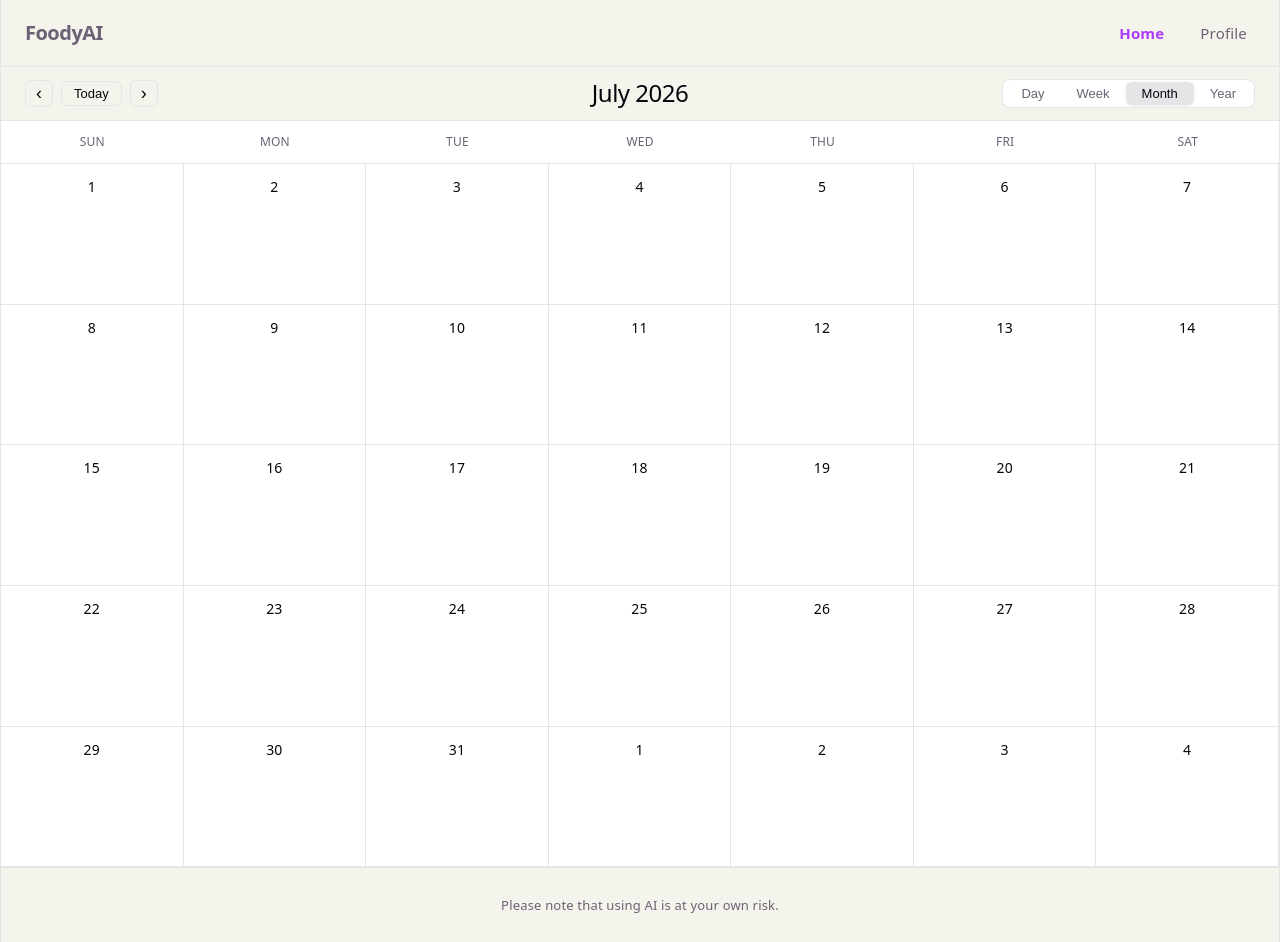
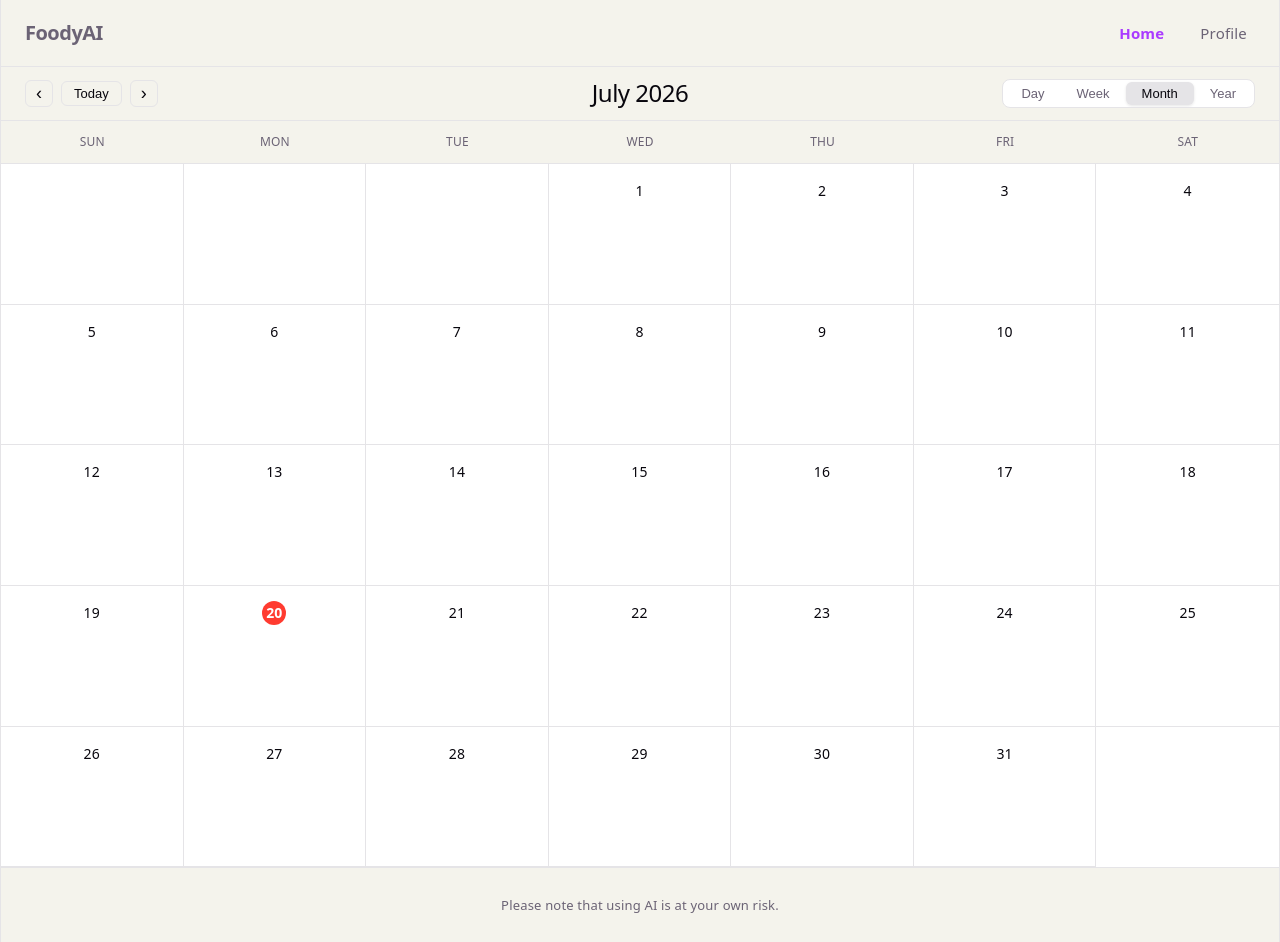
Before and after one commit to David-Beninson/FoodyAiHackathon, a React app in the folder frontend/: page / in a window 1280 px wide. Both pictures are taken after a click on the button "Month". Built offline with nearby package versions, Linux system fonts and the light colour scheme; the HTML template or start-up script is replaced by a standard one.

Commit message:
fixed ui

```diff
--- a/frontend/src/pages/Home/HomePage.css
+++ b/frontend/src/pages/Home/HomePage.css
@@ -1,4 +1,4 @@
-/* Container & Toolbar */
+/* Container & Toolbar Master Styles */
 .apple-calendar-container {
   display: flex;
   flex-direction: column;
@@ -7,7 +7,7 @@
   background-color: var(--bg);
   color: var(--text-h);
   font-family: system-ui, -apple-system, BlinkMacSystemFont, 'Segoe UI', Roboto, sans-serif;
-  direction: ltr; /* Ensure LTR for English */
+  direction: ltr;
 }
 
 .calendar-toolbar {
@@ -40,7 +40,7 @@
   letter-spacing: -0.5px;
 }
 
-/* Apple-style Segment Control */
+/* Segmented State Controller */
 .segment-control {
   display: flex;
   background: var(--bg);
@@ -67,7 +67,7 @@
   box-shadow: 0 1px 3px rgba(0,0,0,0.1);
 }
 
-/* Nav Buttons */
+/* Toolbar Control Buttons */
 .nav-arrows {
   display: flex;
   gap: 8px;
@@ -80,6 +80,11 @@
   color: var(--text-h);
   border-radius: 6px;
   cursor: pointer;
+  transition: background-color 0.2s ease;
+}
+
+.icon-btn:hover, .today-btn:hover {
+  background-color: var(--code-bg);
 }
 
 .icon-btn {
@@ -99,7 +104,12 @@
   flex-direction: column;
 }
 
-/* -------------------- Week View -------------------- */
+/* Global Interactive Element Indicators */
+.clickable {
+  cursor: pointer;
+}
+
+/* -------------------- Week View Layout -------------------- */
 .apple-week-view {
   display: flex;
   flex-direction: column;
@@ -113,7 +123,7 @@
 }
 
 .time-axis-spacer {
-  width: 60px;
+  width: 80px;
   flex-shrink: 0;
 }
 
@@ -123,6 +133,13 @@
   flex-direction: column;
   align-items: center;
   gap: 4px;
+  padding: 4px 0;
+  border-radius: 8px;
+  transition: background-color 0.2s ease;
+}
+
+.day-header-cell:hover {
+  background-color: var(--code-bg);
 }
 
 .day-name {
@@ -144,7 +161,7 @@
 }
 
 .active-day {
-  background-color: #ff3b30; /* Apple Red */
+  background-color: #ff3b30;
   color: white;
   font-weight: 600;
 }
@@ -156,7 +173,7 @@
 }
 
 .time-axis {
-  width: 60px;
+  width: 80px;
   flex-shrink: 0;
   display: flex;
   flex-direction: column;
@@ -167,9 +184,10 @@
   flex: 1;
   display: flex;
   justify-content: center;
-  padding-top: 10px;
-  font-size: 12px;
+  padding-top: 20px;
+  font-size: 13px;
   color: var(--text);
+  font-weight: 500;
 }
 
 .days-columns {
@@ -194,11 +212,11 @@
   position: relative;
 }
 
-.meal-cell:last-child {
+.day-column .meal-cell:last-child {
   border-bottom: none;
 }
 
-/* -------------------- Month View Skeleton -------------------- */
+/* -------------------- Month View Layout -------------------- */
 .apple-month-view {
   display: flex;
   flex-direction: column;
@@ -209,6 +227,7 @@
   display: flex;
   border-bottom: 1px solid var(--border);
   padding: 8px 0;
+  background-color: var(--code-bg);
 }
 
 .month-day-name {
@@ -217,6 +236,7 @@
   font-size: 12px;
   color: var(--text);
   text-transform: uppercase;
+  font-weight: 500;
 }
 
 .month-grid {
@@ -229,15 +249,36 @@
 .month-cell {
   border-right: 1px solid var(--border);
   border-bottom: 1px solid var(--border);
-  padding: 8px;
+  padding: 12px;
+  transition: background-color 0.2s ease;
+}
+
+.month-cell.clickable:hover {
+  background-color: var(--code-bg);
+}
+
+.month-cell:nth-child(7n) {
+  border-right: none;
 }
 
 .month-date-number {
   font-size: 14px;
   font-weight: 500;
+  display: inline-flex;
+  width: 24px;
+  height: 24px;
+  align-items: center;
+  justify-content: center;
+  border-radius: 50%;
 }
 
-/* -------------------- Year View (Apple Style) -------------------- */
+.active-day-inline {
+  background-color: #ff3b30;
+  color: white;
+  font-weight: 600;
+}
+
+/* -------------------- Year View Layout -------------------- */
 .apple-year-view {
   display: grid;
   grid-template-columns: repeat(4, 1fr);
@@ -254,7 +295,7 @@
 .year-month-title {
   font-size: 16px;
   color: #ff3b30;
-  margin: 0 0 12px 8px;
+  margin: 0 0 12px 4px;
   font-weight: 500;
 }
 
@@ -284,6 +325,12 @@
   font-size: 12px;
   color: var(--text-h);
   height: 24px;
+  border-radius: 4px;
+  transition: background-color 0.2s ease;
+}
+
+.mini-day.clickable:hover {
+  background-color: var(--border);
 }
 
 .mini-active-day {
@@ -298,12 +345,12 @@
   font-weight: 600;
 }
 
-/* -------------------- Day View Skeleton -------------------- */
+/* -------------------- Single Day View Layout -------------------- */
 .apple-day-view {
   display: flex;
   flex-direction: column;
   height: 100%;
-  padding: 24px;
+  padding: 32px;
 }
 
 .day-header-single {
@@ -317,17 +364,29 @@
   flex: 1;
   display: flex;
   flex-direction: column;
+  border: 1px solid var(--border);
+  border-radius: 12px;
+  overflow: hidden;
 }
 
 .day-meal-row {
   flex: 1;
   display: flex;
-  border-top: 1px solid var(--border);
+  border-bottom: 1px solid var(--border);
+}
+
+.day-meal-row:last-child {
+  border-bottom: none;
 }
 
 .day-meal-row .time-label {
-  width: 100px;
-  text-align: left;
-  padding: 16px;
+  width: 120px;
+  display: flex;
+  align-items: center;
+  justify-content: center;
+  background-color: var(--code-bg);
   border-right: 1px solid var(--border);
+  font-size: 14px;
+  font-weight: 500;
+  color: var(--text);
 }
--- a/frontend/src/pages/Home/HomePage.jsx
+++ b/frontend/src/pages/Home/HomePage.jsx
@@ -5,7 +5,7 @@ import './HomePage.css';
 export default function HomePage() {
   const dispatch = useDispatch();
 
-  // Fetch state from Redux store
+  // Fetch state variables from Redux store
   const viewMode = useSelector((state) => state.calendar.viewMode);
   const currentDateString = useSelector((state) => state.calendar.currentDate);
 
@@ -13,7 +13,7 @@ export default function HomePage() {
   const currentDate = new Date(currentDateString);
   const today = new Date();
 
-  // Arrays for views (English UI)
+  // Calendar UI Constants (English UI)
   const daysOfWeek = ['Sun', 'Mon', 'Tue', 'Wed', 'Thu', 'Fri', 'Sat'];
   const mealSections = ['Breakfast', 'Lunch', 'Dinner'];
   const months = [
@@ -21,13 +21,25 @@ export default function HomePage() {
     'July', 'August', 'September', 'October', 'November', 'December'
   ];
 
-  // Basic navigation functions
+  // Internal Navigation Handlers
   const handlePrev = () => {
-    // Example: dispatch(setCurrentDate(newDate.toISOString()))
+    const newDate = new Date(currentDate);
+    if (viewMode === 'day') newDate.setDate(currentDate.getDate() - 1);
+    else if (viewMode === 'week') newDate.setDate(currentDate.getDate() - 7);
+    else if (viewMode === 'month') newDate.setMonth(currentDate.getMonth() - 1);
+    else if (viewMode === 'year') newDate.setFullYear(currentDate.getFullYear() - 1);
+
+    dispatch(setCurrentDate(newDate.toISOString()));
   };
 
   const handleNext = () => {
-    // Example: dispatch(setCurrentDate(newDate.toISOString()))
+    const newDate = new Date(currentDate);
+    if (viewMode === 'day') newDate.setDate(currentDate.getDate() + 1);
+    else if (viewMode === 'week') newDate.setDate(currentDate.getDate() + 7);
+    else if (viewMode === 'month') newDate.setMonth(currentDate.getMonth() + 1);
+    else if (viewMode === 'year') newDate.setFullYear(currentDate.getFullYear() + 1);
+
+    dispatch(setCurrentDate(newDate.toISOString()));
   };
 
   const handleToday = () => {
@@ -38,22 +50,47 @@ export default function HomePage() {
     dispatch(setViewMode(mode));
   };
 
-  // --- Internal View Components ---
+  // Centralized click handler: Sets the clicked date and switches to single Day view
+  const handleDayClick = (targetDate) => {
+    dispatch(setCurrentDate(targetDate.toISOString()));
+    dispatch(setViewMode('day'));
+  };
 
-  // 1. Week View (7 days, 3 meals per day)
-  const renderWeekView = () => (
+  // Helper to format the full detailed header date for Day View
+  const getDetailedDayString = () => {
+    const weekdayLong = currentDate.toLocaleDateString('en-US', { weekday: 'long' });
+    return `${weekdayLong}, ${months[currentDate.getMonth()]} ${currentDate.getDate()}, ${currentDate.getFullYear()}`;
+  };
+
+  // --- View Renderers ---
+
+  // 1. Week View (7 columns, header cells are clickable)
+  const renderWeekView = () => {
+    const startOfWeek = new Date(currentDate);
+    startOfWeek.setDate(currentDate.getDate() - currentDate.getDay());
+
+    return (
       <div className="apple-week-view">
         <div className="week-header">
           <div className="time-axis-spacer"></div>
-        {daysOfWeek.map((day, idx) => (
-          <div key={idx} className="day-header-cell">
+          {daysOfWeek.map((day, idx) => {
+            const dayDate = new Date(startOfWeek);
+            dayDate.setDate(startOfWeek.getDate() + idx);
+            const isSelectedDay = dayDate.getDate() === currentDate.getDate() && dayDate.getMonth() === currentDate.getMonth();
+
+            return (
+              <div
+                key={idx}
+                className="day-header-cell clickable"
+                onClick={() => handleDayClick(dayDate)}
+              >
                 <span className="day-name">{day}</span>
-            <span className={`day-number ${idx === currentDate.getDay() ? 'active-day' : ''}`}>
-              {/* Mock dates for the current week */}
-              {currentDate.getDate() - currentDate.getDay() + idx}
+                <span className={`day-number ${isSelectedDay ? 'active-day' : ''}`}>
+                  {dayDate.getDate()}
                 </span>
               </div>
-        ))}
+            );
+          })}
         </div>
         <div className="week-grid">
           <div className="time-axis">
@@ -66,7 +103,7 @@ export default function HomePage() {
               <div key={dayIdx} className="day-column">
                 {mealSections.map((_, secIdx) => (
                   <div key={secIdx} className="meal-cell">
-                  {/* Meal card component will be injected here */}
+                    {/* Meal cards go here */}
                   </div>
                 ))}
               </div>
@@ -75,9 +112,39 @@ export default function HomePage() {
         </div>
       </div>
     );
+  };
 
-  // 2. Month View (Skeleton grid for 35 days)
-  const renderMonthView = () => (
+  // 2. Month View (Full month grid with calculated real days, all cells clickable)
+  const renderMonthView = () => {
+    const year = currentDate.getFullYear();
+    const monthIndex = currentDate.getMonth();
+
+    const daysInMonth = new Date(year, monthIndex + 1, 0).getDate();
+    const firstDayOfWeek = new Date(year, monthIndex, 1).getDay();
+
+    const blanks = Array.from({ length: firstDayOfWeek }).map((_, i) => (
+      <div key={`blank-${i}`} className="month-cell empty"></div>
+    ));
+
+    const days = Array.from({ length: daysInMonth }).map((_, i) => {
+      const dayNum = i + 1;
+      const dayDate = new Date(year, monthIndex, dayNum);
+      const isSelectedDay = dayNum === currentDate.getDate();
+
+      return (
+        <div
+          key={`month-day-${dayNum}`}
+          className="month-cell clickable"
+          onClick={() => handleDayClick(dayDate)}
+        >
+          <span className={`month-date-number ${isSelectedDay ? 'active-day-inline' : ''}`}>
+            {dayNum}
+          </span>
+        </div>
+      );
+    });
+
+    return (
       <div className="apple-month-view">
         <div className="month-header">
           {daysOfWeek.map((day) => (
@@ -85,17 +152,14 @@ export default function HomePage() {
           ))}
         </div>
         <div className="month-grid">
-        {/* Creating 35 cells to simulate a 5-week calendar month */}
-        {Array.from({ length: 35 }).map((_, idx) => (
-          <div key={idx} className="month-cell">
-            <span className="month-date-number">{(idx % 31) + 1}</span>
-          </div>
-        ))}
+          {blanks}
+          {days}
         </div>
       </div>
     );
+  };
 
-  // 3. Year View (Apple-style 12 months with calculated days)
+  // 3. Year View (12 mini monthly matrices, individual day numbers are clickable)
   const renderYearView = () => {
     const year = currentDate.getFullYear();
     const miniDaysOfWeek = ['S', 'M', 'T', 'W', 'T', 'F', 'S'];
@@ -103,26 +167,28 @@ export default function HomePage() {
     return (
       <div className="apple-year-view">
         {months.map((monthName, monthIndex) => {
-          // Calculate the number of days in the month and the starting day of the week
           const daysInMonth = new Date(year, monthIndex + 1, 0).getDate();
           const firstDayOfWeek = new Date(year, monthIndex, 1).getDay();
 
-          // Create empty blanks to align the first day correctly
           const blanks = Array.from({ length: firstDayOfWeek }).map((_, i) => (
             <div key={`blank-${i}`} className="mini-day empty"></div>
           ));
 
-          // Create the actual day numbers
           const days = Array.from({ length: daysInMonth }).map((_, i) => {
             const dayNum = i + 1;
-            const isToday =
+            const dayDate = new Date(year, monthIndex, dayNum);
+            const isCurrentToday =
               today.getFullYear() === year &&
               today.getMonth() === monthIndex &&
               today.getDate() === dayNum;
 
             return (
-              <div key={`day-${dayNum}`} className="mini-day">
-                <span className={isToday ? 'mini-active-day' : ''}>{dayNum}</span>
+              <div
+                key={`year-day-${dayNum}`}
+                className="mini-day clickable"
+                onClick={() => handleDayClick(dayDate)}
+              >
+                <span className={isCurrentToday ? 'mini-active-day' : ''}>{dayNum}</span>
               </div>
             );
           });
@@ -150,12 +216,13 @@ export default function HomePage() {
     );
   };
 
-  // 4. Day View (Single day with 3 meals)
+  // 4. Day View (Single focused day timeline - Removed date circle icon)
   const renderDayView = () => (
     <div className="apple-day-view">
        <div className="day-header-single">
-        <span className="day-name">{daysOfWeek[currentDate.getDay()]}</span>
-        <span className="active-day day-number">{currentDate.getDate()}</span>
+          <span className="day-name-large">
+            {currentDate.toLocaleDateString('en-US', { weekday: 'long' })}
+          </span>
        </div>
        <div className="day-sections">
          {mealSections.map((section, idx) => (
@@ -170,7 +237,7 @@ export default function HomePage() {
 
   return (
     <div className="apple-calendar-container">
-      {/* Internal Calendar Toolbar */}
+      {/* Dynamic Segmented Control & Navigation Header */}
       <header className="calendar-toolbar">
         <div className="toolbar-left">
           <div className="nav-arrows">
@@ -182,41 +249,23 @@ export default function HomePage() {
 
         <div className="toolbar-center">
           <h2 className="current-date-title">
-            {months[currentDate.getMonth()]} {currentDate.getFullYear()}
+            {viewMode === 'year' && currentDate.getFullYear()}
+            {(viewMode === 'week' || viewMode === 'month') && `${months[currentDate.getMonth()]} ${currentDate.getFullYear()}`}
+            {viewMode === 'day' && getDetailedDayString()}
           </h2>
         </div>
 
         <div className="toolbar-right">
           <div className="segment-control">
-            <button
-              className={viewMode === 'day' ? 'active' : ''}
-              onClick={() => handleViewModeChange('day')}
-            >
-              Day
-            </button>
-            <button
-              className={viewMode === 'week' ? 'active' : ''}
-              onClick={() => handleViewModeChange('week')}
-            >
-              Week
-            </button>
-            <button
-              className={viewMode === 'month' ? 'active' : ''}
-              onClick={() => handleViewModeChange('month')}
-            >
-              Month
-            </button>
-            <button
-              className={viewMode === 'year' ? 'active' : ''}
-              onClick={() => handleViewModeChange('year')}
-            >
-              Year
-            </button>
+            <button className={viewMode === 'day' ? 'active' : ''} onClick={() => handleViewModeChange('day')}>Day</button>
+            <button className={viewMode === 'week' ? 'active' : ''} onClick={() => handleViewModeChange('week')}>Week</button>
+            <button className={viewMode === 'month' ? 'active' : ''} onClick={() => handleViewModeChange('month')}>Month</button>
+            <button className={viewMode === 'year' ? 'active' : ''} onClick={() => handleViewModeChange('year')}>Year</button>
           </div>
         </div>
       </header>
 
-      {/* Dynamic Content Area */}
+      {/* Main Content Dashboard Container */}
       <main className="calendar-content">
         {viewMode === 'week' && renderWeekView()}
         {viewMode === 'month' && renderMonthView()}
```
Lines whose indentation alone changed are shown as unchanged.
